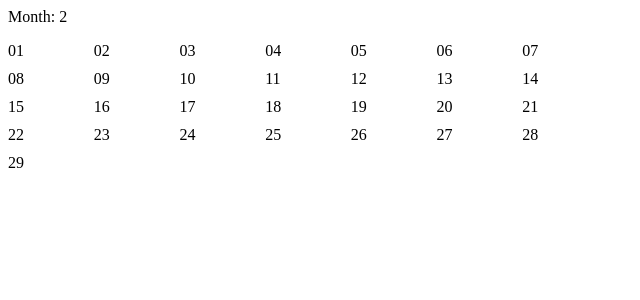
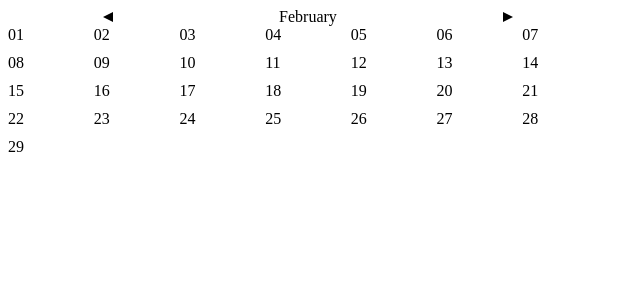
Before and after one commit to uri-ustrell/holidays-calendar-nextjs, a Next.js app: page / in a window 1280 px wide. Shown: the top 300 px of the page, without its empty margins (0-640 px from the left). Built offline with nearby package versions, Linux system fonts and the light colour scheme; no server answers.

Commit message:
fetch holidays & work months

```diff
--- a/components/calendar.jsx
+++ b/components/calendar.jsx
@@ -1,4 +1,4 @@
-import React from 'react'
+import React, { useState } from 'react'
 import dayjs from 'dayjs'
 import styled from 'styled-components'
 
@@ -9,28 +9,51 @@ const getDate = (year, month, day) => new Date(year, month, day)
 
 const formatDate = date => dayjs(date).format('DD')
 
+const formatMonth = month => dayjs(getDate(2020, month, 1)).format("MMMM")
+
 const getMonthDaysList = (year, month) => {
   const monthDays = getMonthDays(year, month)
   return Array.from({ length: monthDays }, (_, day) => getDate(year, month - 1, day + 1))
 }
 
 const Title = styled.div`
-  margin-bottom: 1rem;
+margin-bottom: 1rem;
+margin: auto;
+
+`
+
+const Pointer = styled.div`
+width: 10px;
+height: 10px;
+margin: auto;
+border-${props => (props.left && "right") || "left"}: black 10px solid;
+border-bottom: transparent 5px solid;
+border-top: transparent 5px solid;
+box-sizing: border-box;
+}
+`
+
+const CalendarHeader = styled.div`
+display:grid;
+grid-template-columns: 1fr 1fr 1fr;
+width: 600px;
 `
 
 const CalendarGrid = styled.div`
-  display: grid;
-  grid-row-gap: 10px;
-  width: 600px;
-  grid-template-columns: repeat(7, 1fr);
+display: grid;
+grid-row-gap: 10px;
+width: 600px;
+grid-template-columns: repeat(7, 1fr);
 `
 
 export const Calendar = ({ year, holidays }) => {
-  const month = 2
+  const [month, setMonth] = useState(2)
+  const handleChangeMonthClick = steps => setMonth(prevMonth => prevMonth + steps)
   const monthDaysList = getMonthDaysList(year, month)
+
   return (
     <>
-      <Title>Month: {month}</Title>
+      <CalendarHeader><Pointer left onClick={() => handleChangeMonthClick(-1)} /><Title>{formatMonth(month - 1)}</Title><Pointer right onClick={() => handleChangeMonthClick(1)} /></CalendarHeader>
       <CalendarGrid>{monthDaysList.map(day => <div key={day}>{formatDate(day)}</div>)}</CalendarGrid>
     </>
   )
--- a/pages/index.jsx
+++ b/pages/index.jsx
@@ -18,11 +18,11 @@ const getCountries = async () => {
 
 const Index = () => {
   const year = 2020
-  const country = 'CO'
+  const country = 'ES'
   const [holidays, setHolidays] = React.useState([])
 
   React.useEffect(() => {
-    getHolidays(year, country).then(setHolidays)
+    getHolidays(year, country).then(res => setHolidays(res))
   }, [])
 
   return <Calendar year={year} holidays={holidays} />
```
